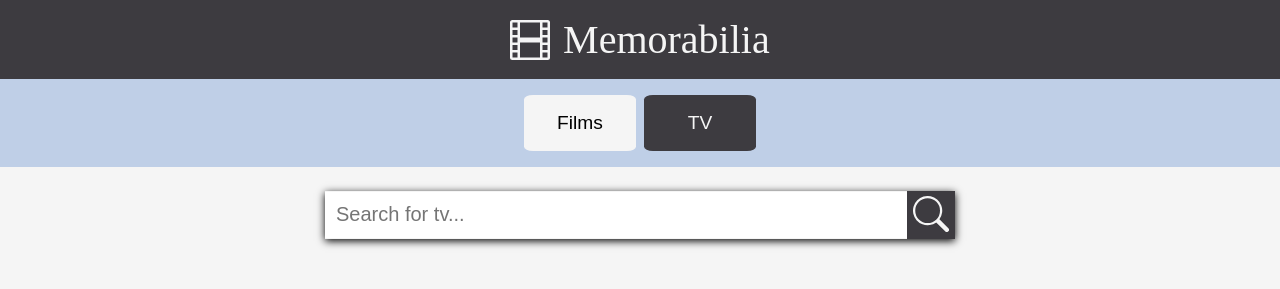
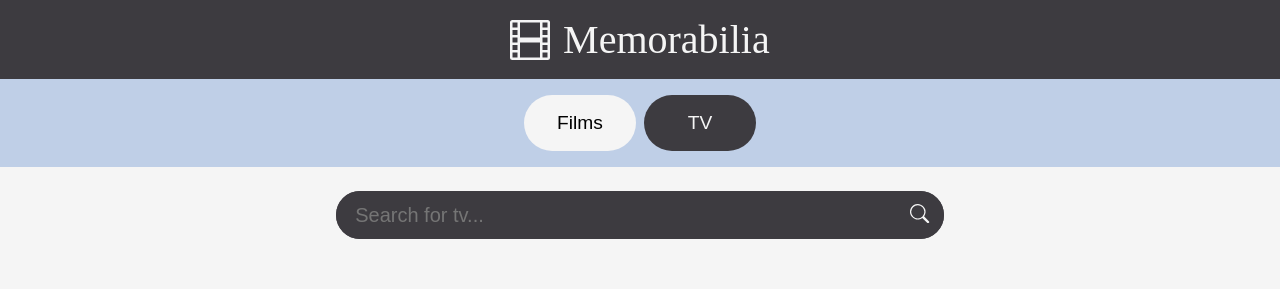
Before and after one commit to giout/librarium, a React (Vite) app: page /tv in a window 1280 px wide. Shown: the top 289 px of the page. Built offline with nearby package versions, Linux system fonts and the light colour scheme; no server answers.

Commit message:
feat: change searchbar design

```diff
--- a/src/App.css
+++ b/src/App.css
@@ -130,7 +130,7 @@ body {
   height: 3.5rem;
   font-size: 1.2rem;
   border: none;
-  border-radius: 8%;
+  border-radius: 50px;
   cursor: pointer;
 }
 
@@ -406,19 +406,29 @@ footer {
   display: flex;
   justify-content: center;
   align-items: center;
-  box-shadow: 0px 2px 8px black;
   display: inline-flex;
+  background-color: var(--fourth-color);
+  border-radius: 25px;
+}
+
+.search-icon {
+  width: 1.2rem;
+  height: 1.2rem;
 }
 
 .search-input {
-  height: 2.8rem;
+  height: 3rem;
   width: 20rem;
   border: none;
   outline: none;
   box-shadow: none;
-  padding-left: 0.7rem;
-  padding-right: 0.7rem;
+  padding-left: 1.2rem;
+  padding-right: 1.2rem;
   font-size: 1.25rem;
+  border-radius: 25px 0px 0px 25px;
+  box-sizing: border-box;
+  background-color: var(--fourth-color);
+  color: var(--fifth-color);
 }
 
 .search-button {
@@ -428,6 +438,7 @@ footer {
   width: 3rem;
   height: 3rem;
   cursor: pointer;
+  border-radius: 0px 25px 25px 0px;
 }
 
 .search-button:active {
--- a/src/components/SearchBar.jsx
+++ b/src/components/SearchBar.jsx
@@ -17,7 +17,7 @@ function SearchBar(props) {
             className="search-button"
             onClick={() => props.onSearch(input)}
             disabled={!input}>
-        <svg xmlns="http://www.w3.org/2000/svg" fill="currentColor" className="bi bi-search" viewBox="0 0 16 16">
+        <svg xmlns="http://www.w3.org/2000/svg" fill="currentColor" className="bi bi-search search-icon" viewBox="0 0 16 16">
             <path d="M11.742 10.344a6.5 6.5 0 1 0-1.397 1.398h-.001q.044.06.098.115l3.85 3.85a1 1 0 0 0 1.415-1.414l-3.85-3.85a1 1 0 0 0-.115-.1zM12 6.5a5.5 5.5 0 1 1-11 0 5.5 5.5 0 0 1 11 0"/>
         </svg>
         </button>
```
